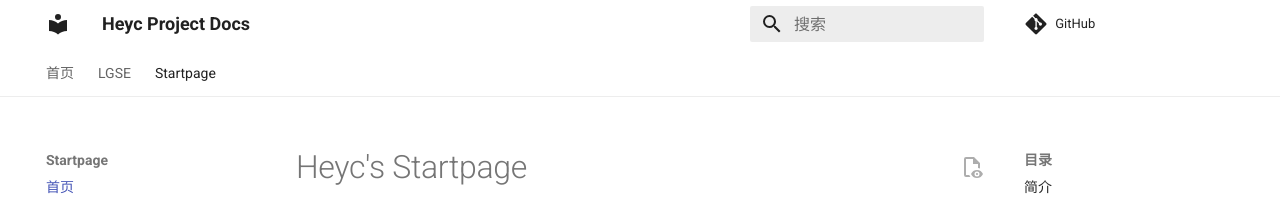
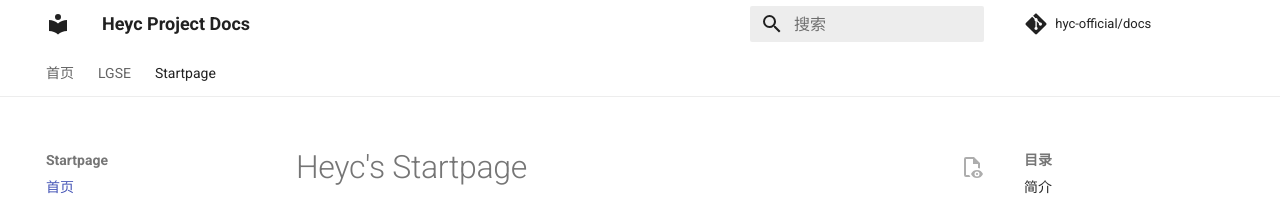
Before and after one commit to hyc-official/docs, an MkDocs documentation site: the page built from docs/Startpage/index.md, in a window 1280 px wide. Shown: the top 205 px of the page. Built offline with MkDocs 1.6.1 and Material for MkDocs 9.7.7, drawn with Linux system fonts in a browser that asks for light colours; comment, search, counter and statistics services are not loaded.

Commit message:
Update Docs

```diff
--- a/mkdocs.yml
+++ b/mkdocs.yml
@@ -12,8 +12,8 @@
     - admonition
     - pymdownx.details
     - pymdownx.superfences
-repo_url: https://github.com/hyc-official/docs
-edit_uri: edit/master/docs/
+repo_name: 'hyc-official/docs'
+repo_url: 'https://github.com/hyc-official/docs'
 nav:
     - '首页': 'index.md'
     - 'LGSE':
```
